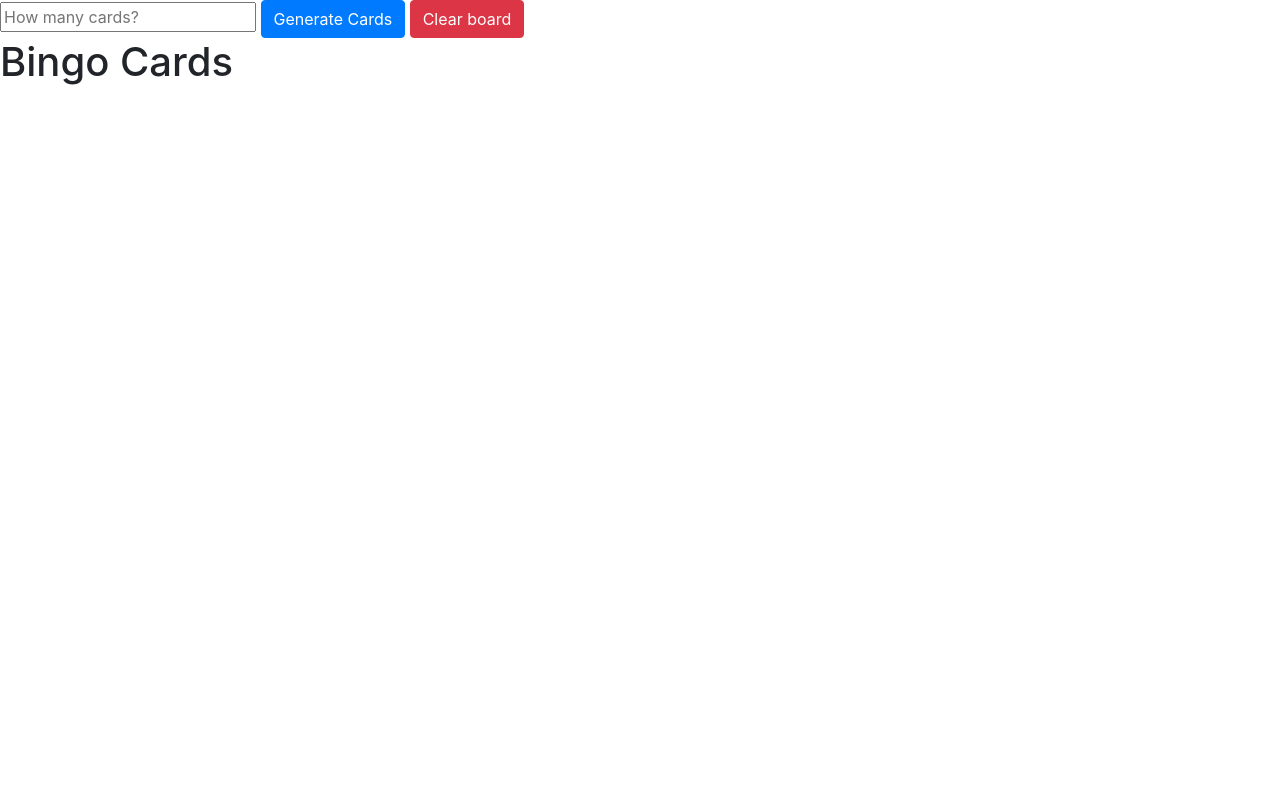
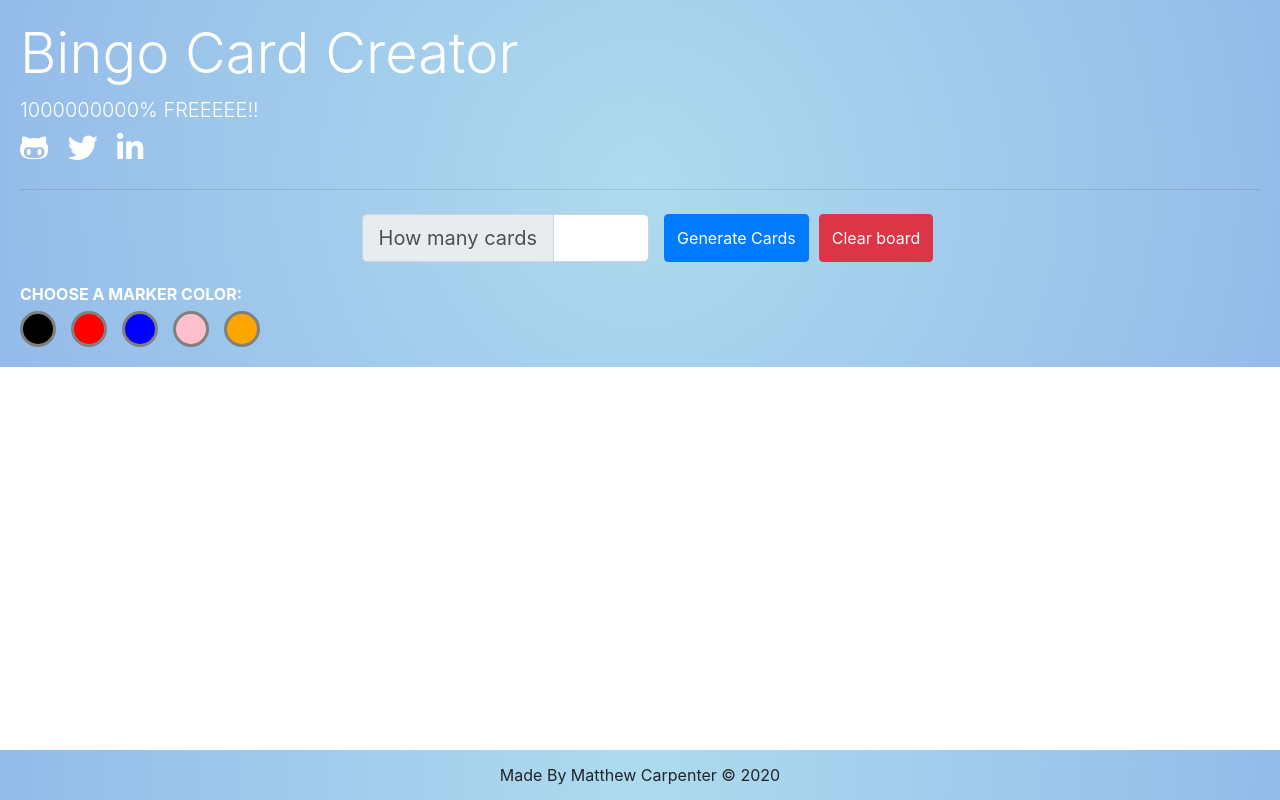
Before and after one commit to diddy225/bingo_card, a PHP site: page / in a window 1280 px wide. Run offline with PHP 8.4, Linux system fonts and the light colour scheme.

Commit message:
completed code

```diff
--- /dev/null
+++ b/css/reset.css
@@ -0,0 +1,129 @@
+/* http://meyerweb.com/eric/tools/css/reset/
+   v2.0 | 20110126
+   License: none (public domain)
+*/
+
+html,
+body,
+div,
+span,
+applet,
+object,
+iframe,
+h1,
+h2,
+h3,
+h4,
+h5,
+h6,
+p,
+blockquote,
+pre,
+a,
+abbr,
+acronym,
+address,
+big,
+cite,
+code,
+del,
+dfn,
+em,
+img,
+ins,
+kbd,
+q,
+s,
+samp,
+small,
+strike,
+strong,
+sub,
+sup,
+tt,
+var,
+b,
+u,
+i,
+center,
+dl,
+dt,
+dd,
+ol,
+ul,
+li,
+fieldset,
+form,
+label,
+legend,
+table,
+caption,
+tbody,
+tfoot,
+thead,
+tr,
+th,
+td,
+article,
+aside,
+canvas,
+details,
+embed,
+figure,
+figcaption,
+footer,
+header,
+hgroup,
+menu,
+nav,
+output,
+ruby,
+section,
+summary,
+time,
+mark,
+audio,
+video {
+  margin: 0;
+  padding: 0;
+  border: 0;
+  font-size: 100%;
+  font: inherit;
+  vertical-align: baseline;
+}
+/* HTML5 display-role reset for older browsers */
+article,
+aside,
+details,
+figcaption,
+figure,
+footer,
+header,
+hgroup,
+menu,
+nav,
+section {
+  display: block;
+}
+body {
+  line-height: 1;
+}
+ol,
+ul {
+  list-style: none;
+}
+blockquote,
+q {
+  quotes: none;
+}
+blockquote:before,
+blockquote:after,
+q:before,
+q:after {
+  content: '';
+  content: none;
+}
+table {
+  border-collapse: collapse;
+  border-spacing: 0;
+}
--- a/css/styles.css
+++ b/css/styles.css
@@ -1,10 +1,55 @@
+html,
+body {
+  height: 100vh;
+}
+p {
+  margin-bottom: 8px;
+}
+body {
+  display: flex;
+  flex-direction: column;
+}
+
+#page-content {
+  flex: 1 0 auto;
+}
+
 .card-body {
   display: grid;
   flex: 0;
   grid-template-columns: repeat(5, 60px);
   margin-right: 30px;
   margin-bottom: 30px;
-  border: 1px solid black;
+}
+
+#generateCards {
+  margin-right: 10px;
+}
+
+.container-fluid {
+  padding: 0;
+}
+
+.bigBox {
+  padding: 20px;
+  color: white;
+  background: rgb(174, 219, 238);
+  background: radial-gradient(
+    circle,
+    rgba(174, 219, 238, 1) 0%,
+    rgba(148, 187, 233, 1) 100%
+  );
+}
+
+.fab {
+  font-size: 30px;
+  margin-right: 15px;
+  color: white;
+  text-decoration: none;
+}
+
+.fab:hover {
+  color: #007bff;
 }
 
 .numBox,
@@ -20,14 +65,12 @@
   background-color: black;
   color: white;
   font-weight: bold;
-  font-size: 20px;
 }
 
 #card-container {
   display: flex;
   flex-direction: row;
   flex-wrap: wrap;
-  padding: 20px;
 }
 
 #error-msg {
@@ -35,3 +78,52 @@
   font-style: italic;
   font-size: 16px;
 }
+
+#color-picker-header {
+  margin-top: 20px;
+  font-weight: bold;
+}
+
+#color-picker {
+  display: flex;
+  flex-direction: row;
+  margin-top: 5px;
+  width: 100%;
+}
+
+.color-box {
+  border: 3px solid grey;
+  border-radius: 50%;
+  padding: 15px;
+  margin-right: 15px;
+}
+
+.black {
+  background-color: black;
+}
+.blue {
+  background-color: blue;
+}
+.red {
+  background-color: red;
+}
+.pink {
+  background-color: pink;
+}
+.orange {
+  background-color: orange;
+}
+
+#footer {
+  display: flex;
+  justify-content: center;
+  align-items: center;
+  flex-shrink: 0;
+  height: 50px;
+  background: rgb(174, 219, 238);
+  background: radial-gradient(
+    circle,
+    rgba(174, 219, 238, 1) 0%,
+    rgba(148, 187, 233, 1) 100%
+  );
+}
--- a/index.html
+++ b/index.html
@@ -4,22 +4,90 @@
     <meta charset="UTF-8" />
     <meta name="viewport" content="width=device-width, initial-scale=1.0" />
     <title>Document</title>
+    <link rel="stylesheet" href="./css/reset.css" />
+    <link rel="stylesheet" href="https://use.fontawesome.com/releases/v5.7.0/css/all.css"
+    integrity="sha384-lZN37f5QGtY3VHgisS14W3ExzMWZxybE1SJSEsQp9S+oqd12jhcu+A56Ebc1zFSJ"
+    crossorigin="anonymous">
     <link
       rel="stylesheet"
       href="https://stackpath.bootstrapcdn.com/bootstrap/4.4.1/css/bootstrap.min.css"
       integrity="sha384-Vkoo8x4CGsO3+Hhxv8T/Q5PaXtkKtu6ug5TOeNV6gBiFeWPGFN9MuhOf23Q9Ifjh"
       crossorigin="anonymous"
     />
-
     <link rel="stylesheet" href="./css/styles.css" />
   </head>
   <body>
-    <input id="numberOfCards" type="number" placeholder="How many cards?" />
-    <button id="generateCards" class="btn btn-primary">Generate Cards</button>
-    <button id="clearBoard" class="btn btn-danger">Clear board</button>
-    <span id="error-msg"></span>
-    <h1>Bingo Cards</h1>
-    <div id="card-container"></div>
+    <div id="page-content">
+      <div class="container-fluid">
+        <div class="bigBox">
+          <h1 class="display-4">Bingo Card Creator</h1>
+          <p class="lead">1000000000% FREEEEE!!</p>
+          <p>
+            <a target="_blank" href=https://github.com/diddy225><i class="fab fa-github-alt"></i></a>
+            <a target="_blank" href=https://twitter.com/1llmattic><i class="fab fa-twitter"></i></a>
+            <a target="_blank" href=https://www.linkedin.com/in/matthew-carpenter-23125081><i class="fab fa-linkedin-in"></i></a>
+
+          </p>
+          <hr class="my-4" />
+          <div class="row justify-content-center">
+            <div class="col-3">
+              <div class="input-group input-group-lg">
+                <div class="input-group-prepend">
+                  <span class="input-group-text" id="inputGroup-sizing-lg"
+                    >How many cards</span
+                  >
+                </div>
+                <input class="form-control" id="numberOfCards" type="number" />
+              </div>
+            </div>
+            <button id="generateCards" class="btn btn-primary">
+              Generate Cards
+            </button>
+            <button class="btn btn-danger" data-toggle="modal" data-target="#reset-board">
+              Clear board
+            </button>
+            <span id="error-msg"></span>
+          </div>
+          <div>
+            <div id="color-picker-header">CHOOSE A MARKER COLOR:</div>
+            <div id="color-picker">
+              <div data-color="#000" class="color-box black"></div>
+              <div data-color="#f00" class="color-box red"></div>
+              <div data-color="#00f" class="color-box blue"></div>
+              <div data-color="#ffc0cb" class="color-box pink"></div>
+              <div data-color="#ffa500" class="color-box orange"></div>
+            </div>
+          </div>
+        </div>
+        <div id="card-container"></div>
+      </div>
+    </div>
+
+    <div class="modal fade" id="reset-board" tabindex="-1" role="dialog" aria-labelledby="exampleModalLabel" aria-hidden="true">
+      <div class="modal-dialog" role="document">
+        <div class="modal-content">
+          <div class="modal-header">
+            <h5 class="modal-title" id="exampleModalLabel">Reset</h5>
+            <button type="button" class="close" data-dismiss="modal" aria-label="Close">
+              <span aria-hidden="true">&times;</span>
+            </button>
+          </div>
+          <div class="modal-body">
+            Are you sure you want to clear the board?
+          </div>
+          <div class="modal-footer">
+            <button type="button" class="btn btn-secondary" data-dismiss="modal">Cancel</button>
+            <button id="clearBoard" data-dismiss="modal" type="button" class="btn btn-danger">Reset</button>
+          </div>
+        </div>
+      </div>
+    </div>
+
+    <footer id="footer">
+      <div>
+        Made By Matthew Carpenter &copy; 2020
+      </div>
+    </footer>
     <script
       src="https://code.jquery.com/jquery-3.4.1.min.js"
       integrity="sha256-CSXorXvZcTkaix6Yvo6HppcZGetbYMGWSFlBw8HfCJo="
--- a/js/index.js
+++ b/js/index.js
@@ -1,7 +1,8 @@
-const cardAmount = $("#numberOfCards");
-const generateCards = $("#generateCards");
-const clearBoard = $("#clearBoard");
-const errorBox = $("#error-msg");
+const cardAmount = $('#numberOfCards');
+const generateCards = $('#generateCards');
+const clearBoard = $('#clearBoard');
+const errorBox = $('#error-msg');
+let markerColor = '#f00';
 
 let errorTimeout;
 
@@ -11,12 +12,12 @@ const getRandomNumbers = (min, max) => {
     let random = Math.floor(Math.random() * (max - min)) + min;
     if (array.indexOf(random) === -1) array.push(random);
   }
-  return array.map(num => `<div class="numBox">${num}</div>`).join("");
+  return array.map((num) => `<div class="numBox">${num}</div>`).join('');
 };
 
-generateCards.on("click", e => {
+generateCards.on('click', (e) => {
   e.preventDefault();
-
+  unsafed = true;
   // if timeout exist clear it out
   if (errorTimeout) {
     clearTimeout(errorTimeout);
@@ -27,9 +28,9 @@ generateCards.on("click", e => {
 
   // if the number of boards is greater than 4 return and throw an error
   if (num > 4) {
-    errorBox.text("You may not create more than 4 cards per game");
+    errorBox.text('You may not create more than 4 cards per game');
     errorTimeout = setTimeout(() => {
-      errorBox.text("");
+      errorBox.text('');
     }, 2000);
     return;
   }
@@ -47,27 +48,34 @@ generateCards.on("click", e => {
       `<div class="numRow"><div class="headerLetter">G</div>${letterG}</div>`,
       `<div class="numRow"><div class="headerLetter">O</div>${letterO}</div>`
     );
-    $("#card-container").append(numBox);
+    $('#card-container').append(numBox);
   }
-  cardAmount.val("");
-  $(".card-body div:nth-child(3) div:nth-child(4)").text("FREE");
+  cardAmount.val('');
+  $('.card-body div:nth-child(3) div:nth-child(4)').text('FREE');
 });
 
-clearBoard.on("click", e => {
+clearBoard.on('click', (e) => {
   e.preventDefault();
-  $("#card-container").empty();
+  $('#card-container').empty();
 });
 
 // highlight selected box
-$(document).on("click", ".numBox", function() {
-  let backgroundColor = $(this).css("background-color");
-  console.log(backgroundColor);
+$(document).on('click', '.numBox', function () {
+  let backgroundColor = $(this).css('background-color');
   if (
-    backgroundColor === "rgba(0, 0, 0, 0)" ||
-    backgroundColor === "rgb(255, 255, 255)"
+    backgroundColor === 'rgba(0, 0, 0, 0)' ||
+    backgroundColor === 'rgb(255, 255, 255)'
   ) {
-    $(this).css("background-color", "#f00");
+    $(this).css('background-color', markerColor);
+    $(this).css('color', '#fff');
   } else {
-    $(this).css("background-color", "#fff");
+    $(this).css('background-color', '#fff');
+    $(this).css('color', '#000');
   }
 });
+
+$('.color-box').on('click', function () {
+  $('.color-box').css('border-color', 'grey');
+  markerColor = $(this).attr('data-color');
+  $(this).css('border-color', 'yellow');
+});
```
